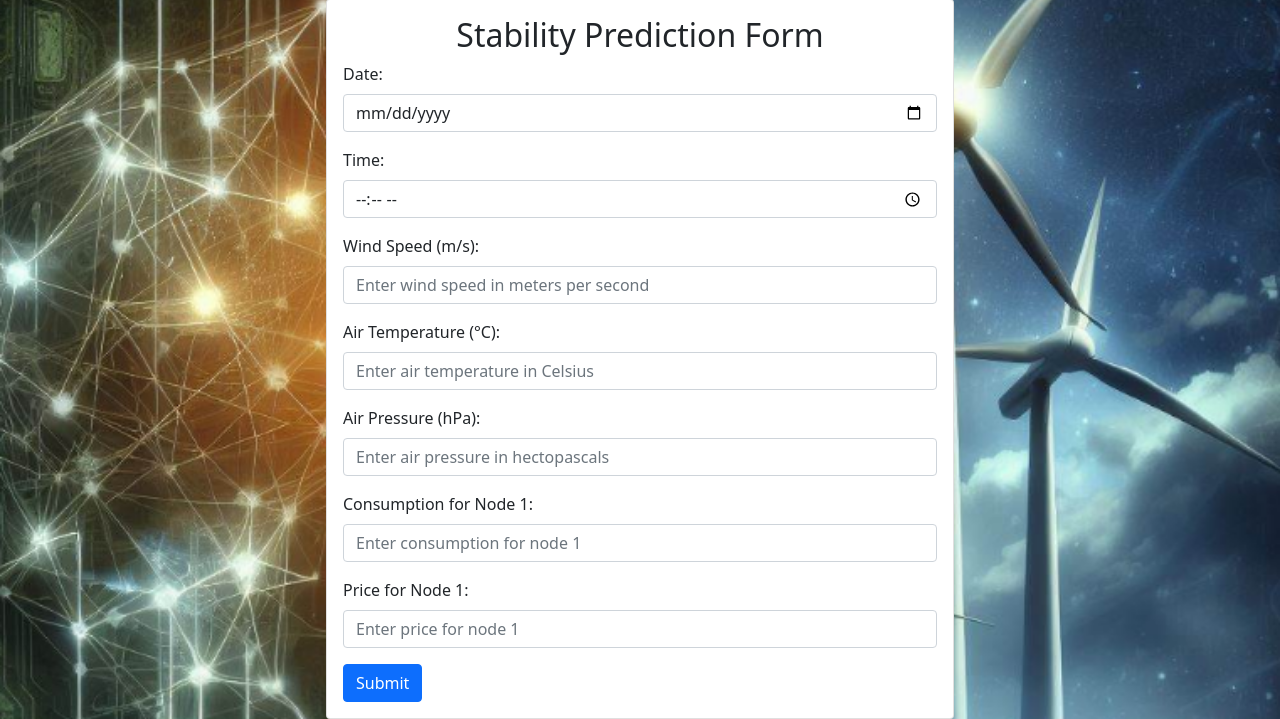
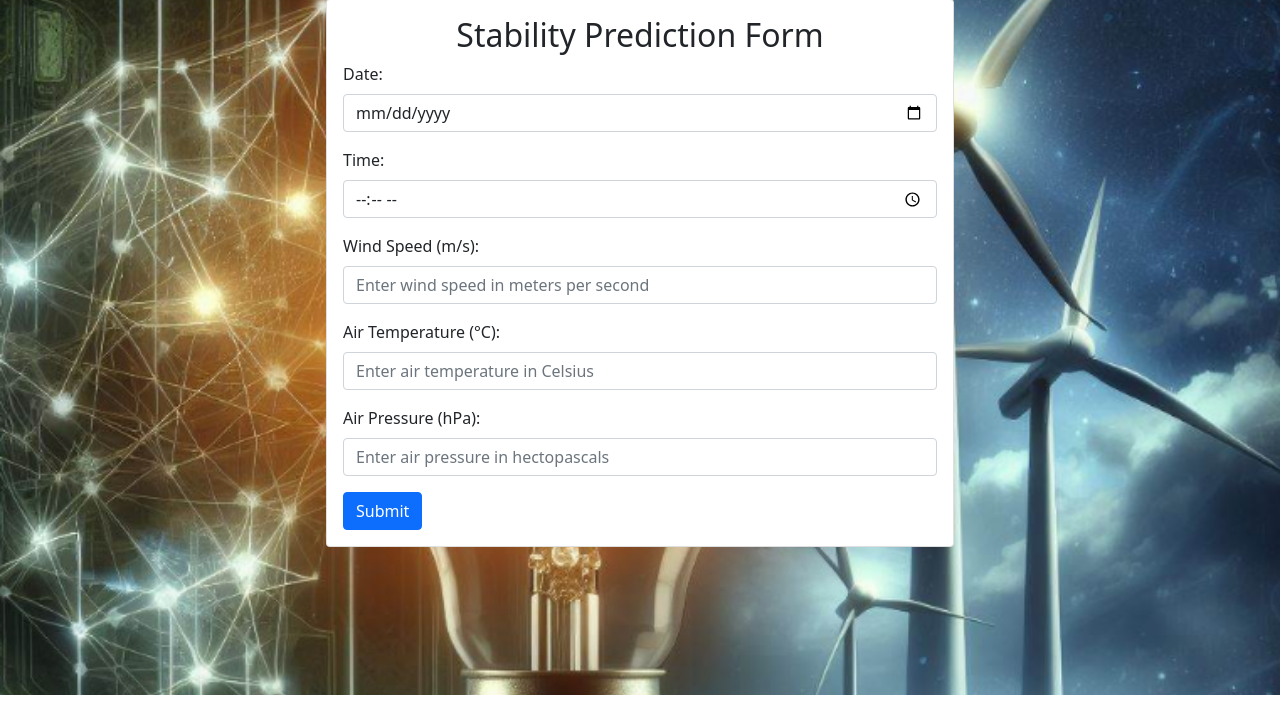
Before and after one commit to Didfu/21_sustainability_Govinda, a Flask app: page /input in a window 1280 px wide. Shown: the part 105-824 px from the top of the page. After the commit the page ends 800 px from the top, so only its background shows below. Run offline with Flask 3, Linux system fonts and the light colour scheme.

Commit message:
real changes

```diff
--- a/templates/input.html
+++ b/templates/input.html
@@ -57,14 +57,6 @@
                     <label for="airPressure" class="form-label">Air Pressure (hPa):</label>
                     <input type="number" class="form-control" id="airPressure" name="airPressure" step="0.1" placeholder="Enter air pressure in hectopascals">
                   </div>
-                  <div class="mb-3">
-                    <label for="consumption" class="form-label">Consumption for Node 1:</label>
-                    <input type="number" class="form-control" id="consumption" name="consumption" step="0.01" placeholder="Enter consumption for node 1">
-                  </div>
-                  <div class="mb-3">
-                    <label for="price" class="form-label">Price for Node 1:</label>
-                    <input type="number" class="form-control" id="price" name="price" step="0.01" placeholder="Enter price for node 1">
-                  </div>
               <button type="submit" href="/result" class="btn btn-primary" >Submit</button>
             </div>
           </div>
```
